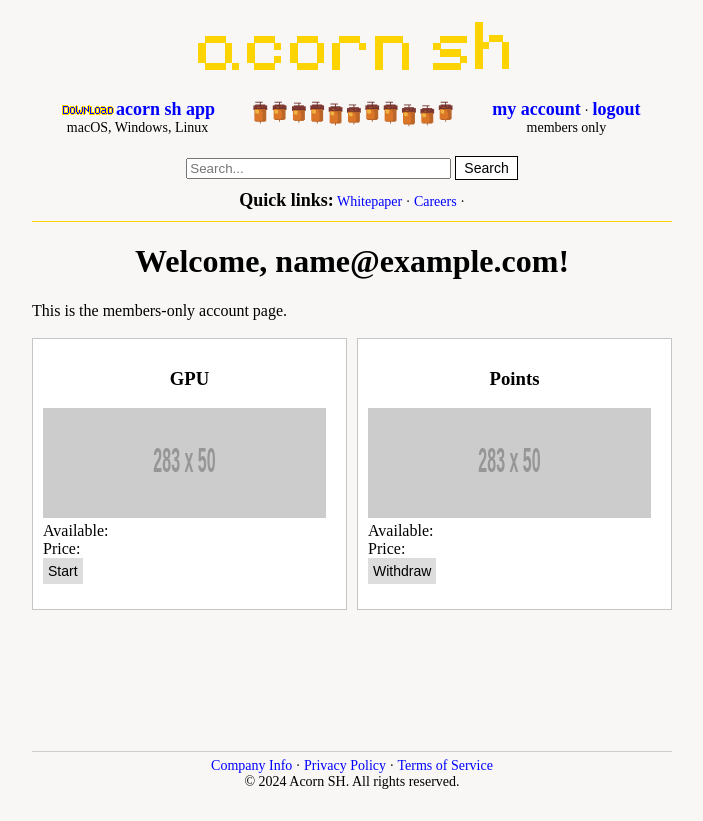
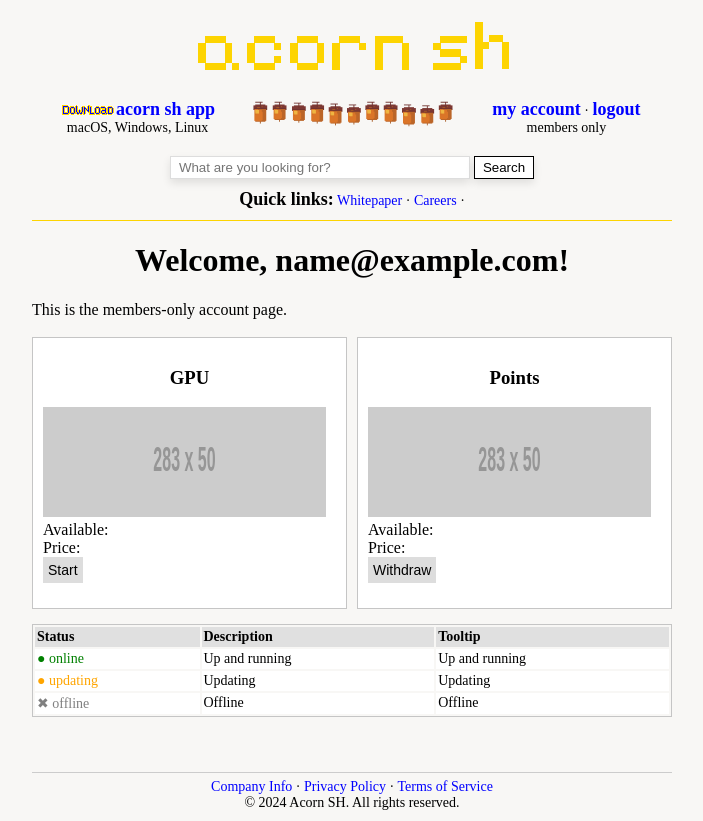
Before and after one commit to acorn-sh/acorn-tree-web, a Node server app: page /pages/account in a window 1280 px wide. Shown: the whole page, without its empty margins (288-991 px from the left). Before the commit the page ends 789 px from the top, so only its background shows below. Run offline with Node 20, Linux system fonts and the light colour scheme; the visitor is signed in with stand-in values (Sample User, id 1); some libraries are stand-ins or nearby versions; some web fonts are replaced.

Commit message:
Initial commits

```diff
--- a/public/css/styles.css
+++ b/public/css/styles.css
@@ -87,7 +87,7 @@
 }
 
 /* Input Fields and Buttons */
-input[type="text"], input[type="email"], input[type="password"], select {
+input[type="email"], input[type="password"], select {
     width: 100%;
     padding: 10px;
     margin: 8px 0;
@@ -96,12 +96,109 @@
     box-sizing: border-box;
 }
 
+input[type="search"], select {
+    padding: 3px 8px;
+    width: 300px;
+    border: 1px solid #ddd;
+    box-sizing: border-box;
+    box-shadow: 0 4px 8px rgba(0, 0, 0, 0.1);
+}
+
 input[type="submit"] {
     padding: 3px 8px;
     background-color: #fff;
     border: 1px solid #000;
+    cursor: pointer;
+    box-shadow: 0 4px 8px rgba(0, 0, 0, 0.1);
+
+}
+
+input[type="submit"]:hover, .register-button:hover, .simple-btn:hover {
+    background-color: #e0e0e0;
+}
+
+.search-bar {
+    margin: 10px;
+
+}
+
+/* Table */
+table {
     font-size: 14px;
+    border-spacing: 1px;
+    margin: 15px 0;
+    white-space: nowrap;
+    width: 100%;
+    border-collapse: separate;
+    box-sizing: border-box;
+    border-spacing: 2px;
+    border: 1px solid #c5c5c5;
+
+}
+
+thead {
+    background-color: #e0e0e0;
+    font-weight: bold;
+}
+
+tbody {
+    background-color: #fff;
+}
+
+tbody tr {
+    border-bottom: 1px solid #ddd;
+}
+
+td {
+    padding: 2px;
+    text-align: left;
+}
+
+/* Tooltip container */
+.tooltip {
+    position: relative;
     cursor: pointer;
+}
+
+/* Tooltip text */
+.tooltip .tooltip-text {
+    visibility: hidden;
+    width: auto;
+    background-color: black;
+    color: white;
+    text-align: center;
+    padding: 5px;
+    border-radius: 5px;
+
+    /* Positioning */
+    position: absolute;
+    bottom: 100%;
+    left: 50%;
+    transform: translateX(-50%);
+
+    /* Hide by default */
+    opacity: 0;
+    transition: opacity 0.3s;
+}
+
+/* Show tooltip on hover */
+.tooltip:hover .tooltip-text {
+    visibility: visible;
+    opacity: 1;
+}
+
+/* Status Indicators */
+.online { color: green; }
+.joining { color: orange; }
+.unreachable { color: red; }
+.offline { color: gray; }
+
+
+/* Responsive */
+@media (max-width: 600px) {
+    table {
+        font-size: 12px;
+    }
 }
 
 .register-button {
@@ -112,10 +209,6 @@
     border: none;
     border-radius: 5px;
     cursor: pointer;
-}
-
-input[type="submit"]:hover, .register-button:hover, .simple-btn:hover {
-    background-color: #e0e0e0;
 }
 
 .password-field {
@@ -200,10 +293,6 @@
     font-size: 14px;
 }
 
-.search-bar {
-    margin: 10px;
-}
-
 .links-section p {
     font-size: 14px;
 }
@@ -280,6 +369,7 @@
 /* Focus Section */
 .focus-section {
     border: 1px solid #fdd401;
+    box-shadow: 0 4px 8px rgba(0, 0, 0, 0.1);
     margin-bottom: 20px;
     padding: 6px 12px;
 }
@@ -295,7 +385,7 @@
     outline: none;
     cursor: pointer;
     padding: 5px;
-    background-color: #fdd401;
+    background-color: #ccc;
     transition: 0.3s;
 }
 
@@ -304,7 +394,7 @@
 }
 
 .tab button.active {
-    background-color: #ccc;
+    background-color: #fdd401;
 }
 
 .tabcontent {
--- a/views/index.ejs
+++ b/views/index.ejs
@@ -5,11 +5,14 @@
 <head>
     <meta charset="UTF-8">
     <meta name="viewport" content="width=device-width, initial-scale=1.0">
+    <meta http-equiv="X-UA-Compatible" content="IE=edge">
+    <meta name="description" content="Peer-to-peer AI supercomputer">
     <title>Acorn SH</title>
     <link rel="stylesheet" href="/css/styles.css">
     <link rel="preconnect" href="https://fonts.googleapis.com">
     <link rel="preconnect" href="https://fonts.gstatic.com" crossorigin>
     <link href="https://fonts.googleapis.com/css2?family=Linden+Hill:ital@0;1&display=swap" rel="stylesheet">
+    <link rel="stylesheet" href="https://cdnjs.cloudflare.com/ajax/libs/font-awesome/6.0.0-beta3/css/all.min.css">
 </head>
 <body>
     <center>
--- a/views/pages/account.ejs
+++ b/views/pages/account.ejs
@@ -40,6 +40,40 @@
                     </div>
 
                 </div>
+                <section>
+                    <table class="legend">
+                        <thead>
+                            <tr>
+                                <td>Status</td>
+                                <td>Description</td>
+                                <td>Tooltip</td>
+                            </tr>
+                        </thead>
+                        <tbody>
+                            <tr>
+                                <td class="tooltip online">● online
+                                    <span class="tooltip-text">Up and running</span>
+                                </td>
+                                <td>Up and running</td>
+                                <td>Up and running</td>
+                            </tr>
+                            <tr>
+                                <td class="tooltip joining">● updating
+                                    <span class="tooltip-text">Updating</span>
+                                </td>
+                                <td>Updating</td>
+                                <td>Updating</td>
+                            </tr>
+                            <tr>
+                                <td class="tooltip offline">✖ offline
+                                    <span class="tooltip-text">Offline</span>
+                                </td>
+                                <td>Offline</td>
+                                <td>Offline</td>
+                            </tr>
+                        </tbody>
+                    </table>
+                </section>
 
             </div>
 
--- a/views/partials/header.ejs
+++ b/views/partials/header.ejs
@@ -6,7 +6,7 @@
 <!-- Message Section -->
 <div class="info-section">
     <div class="info-item">
-        <a href="../pages/download-page" target="_blank"><img src="/images/new.gif" height="11" width="56" alt="new"><b>acorn sh app</b></a><br>macOS, Windows, Linux
+        <a href="#download-acorn"><img src="/images/new.gif" height="11" width="56" alt="new"><b>acorn sh app</b></a><br>macOS, Windows, Linux
     </div>
     <div class="info-item">
         <a href="#"><img width="211" src="/images/message.png" alt="Download"></a>
@@ -23,7 +23,7 @@
 
 <!-- Search Bar -->
 <div class="search-bar">
-    <input size="30" name="p" placeholder="Search...">
+    <input type="search" name="search_bar" placeholder="What are you looking for?">
     <input type="submit" value="Search">
 </div>
 
```
Also changed, not shown: views/partials/launch.ejs (+37 -15 lines), public/download/acorn-logo-640px.png (added).
